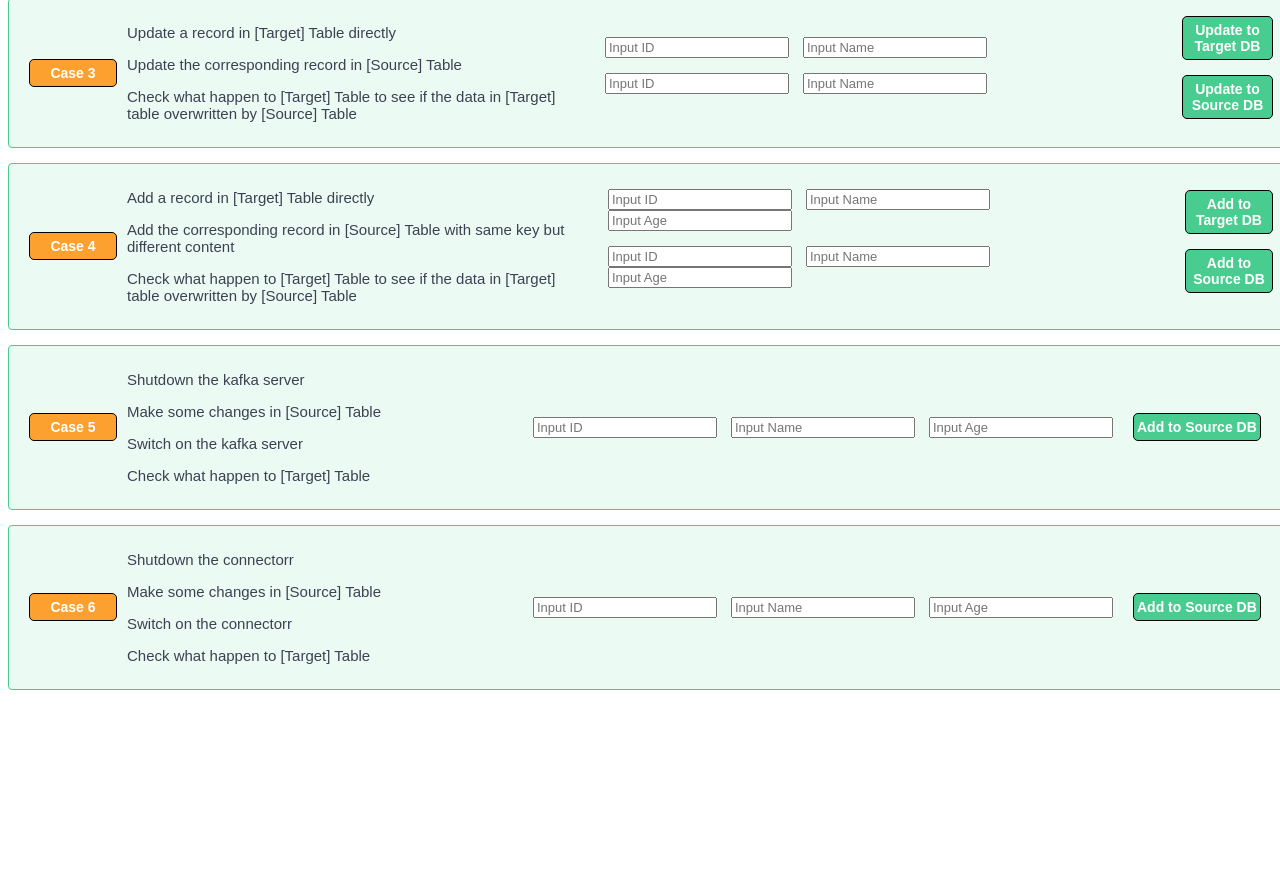
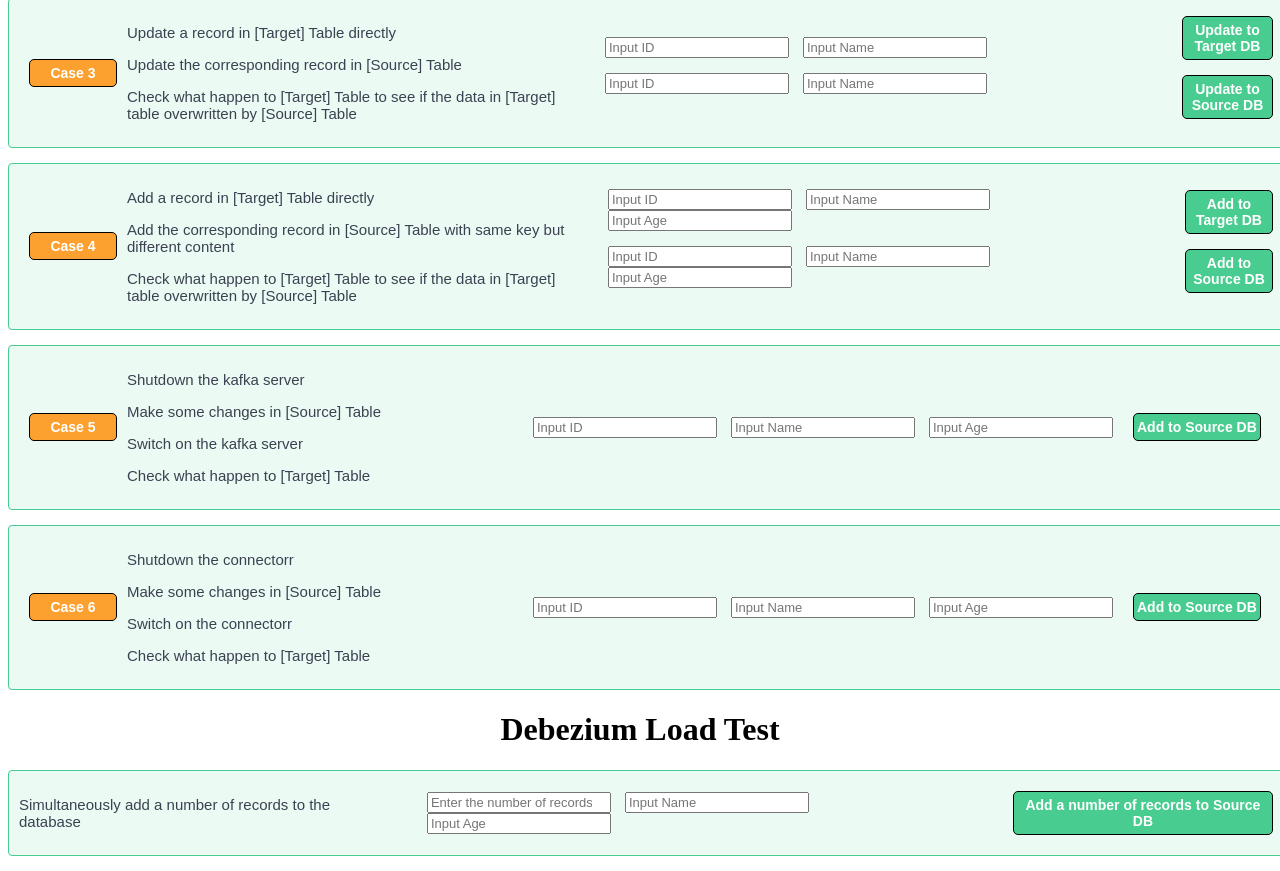
Before and after one commit to AnhLha/debeziumtestingcase, a website: page index.html in a window 1280 px wide. Shown: the part 1658-2529 px from the top of the page. Before the commit the page ends 2363 px from the top, so only its background shows below. Drawn offline with Linux system fonts and the light colour scheme.

Commit message:
Add debezium load test

```diff
--- a/index.html
+++ b/index.html
@@ -115,6 +115,13 @@
       .then(data => console.log(data));
   }
 
+
+  function runLoadTest(numbers, name, age){
+    console.log("run load test",numbers, name, age)
+    fetch(`http://localhost:3000/loadTest?numbers=${numbers}&name=${name}&age=${age}`)
+    .then(response => response.json())
+  }
+
   function runTransactionLocal(sqls) {
     fetch(`http://localhost:3000/transactionLocal?query=${sqls}`)
       .then(response => response.json())
@@ -137,6 +144,7 @@
   function sync(target, source) {
     document.getElementById(source).value = document.getElementById(target).value;
   }
+
 </script>
 
 <body>
@@ -478,6 +486,25 @@
       </div>
     </div>
 
+    <h1>Debezium Load Test</h1>
+
+    <div class="child">
+      <div class="description">
+        <p>Simultaneously add a number of records to the database</p>
+      </div>
+      <div class="input-container">
+        <input type="number" id="debloadtestnum" class="input" placeholder="Enter the number of records">
+        <input type="text" id="debloadtestname" class="input" placeholder="Input Name">
+        <input type="number" id="debloadtestage" class="input" placeholder="Input Age">
+      </div>
+      <div class="button-container">
+        <!-- <div class="button query"
+          onclick="runQueryLocal('insert into debeziumdb.user values('+document.getElementById('e61id').value+',\''+document.getElementById('e61name').value+'\','+document.getElementById('e61age').value+');');"> -->
+        <div class="button query"
+        onclick="runLoadTest(document.getElementById('debloadtestnum').value,document.getElementById('debloadtestname').value,document.getElementById('debloadtestage').value);">
+          Add a number of records to Source DB</div>
+      </div>
+    </div>
   </div>
 </body>
 
```
Also changed, not shown: index.js (+18 -0 lines).
